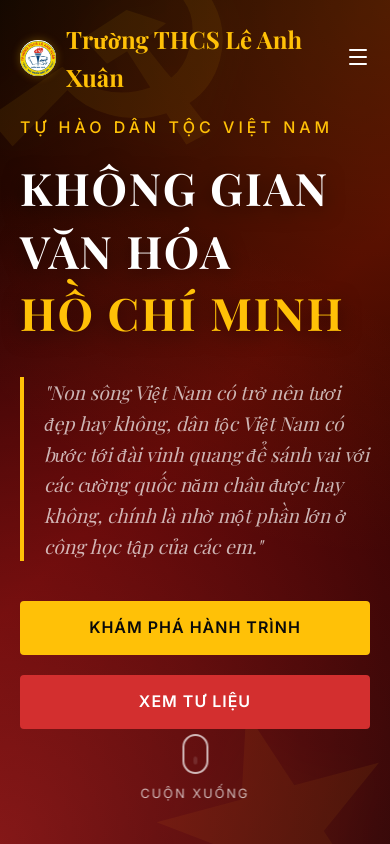
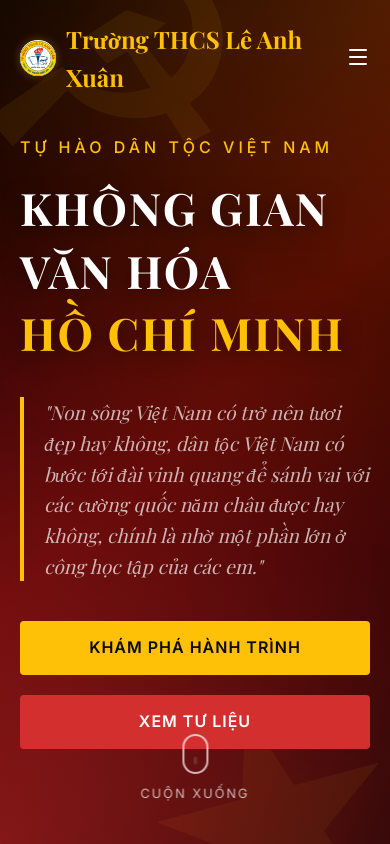
Before and after one commit to formype/lax-kgvhhcm, a React (Vite) app: page / in a window 390 px wide. Shown: the top 844 px of the page. Built offline with nearby package versions, Linux system fonts and the light colour scheme; a web font is replaced by a local one.

Commit message:
Fix hero section overlapping navbar on mobile

```diff
--- a/src/components/Hero.css
+++ b/src/components/Hero.css
@@ -101,6 +101,10 @@
 
 /* Responsive adjustments */
 @media (max-width: 768px) {
+  .hero {
+    padding-top: 100px;
+    padding-bottom: 60px;
+  }
   .hero-title {
     font-size: 2.8rem;
   }
```
